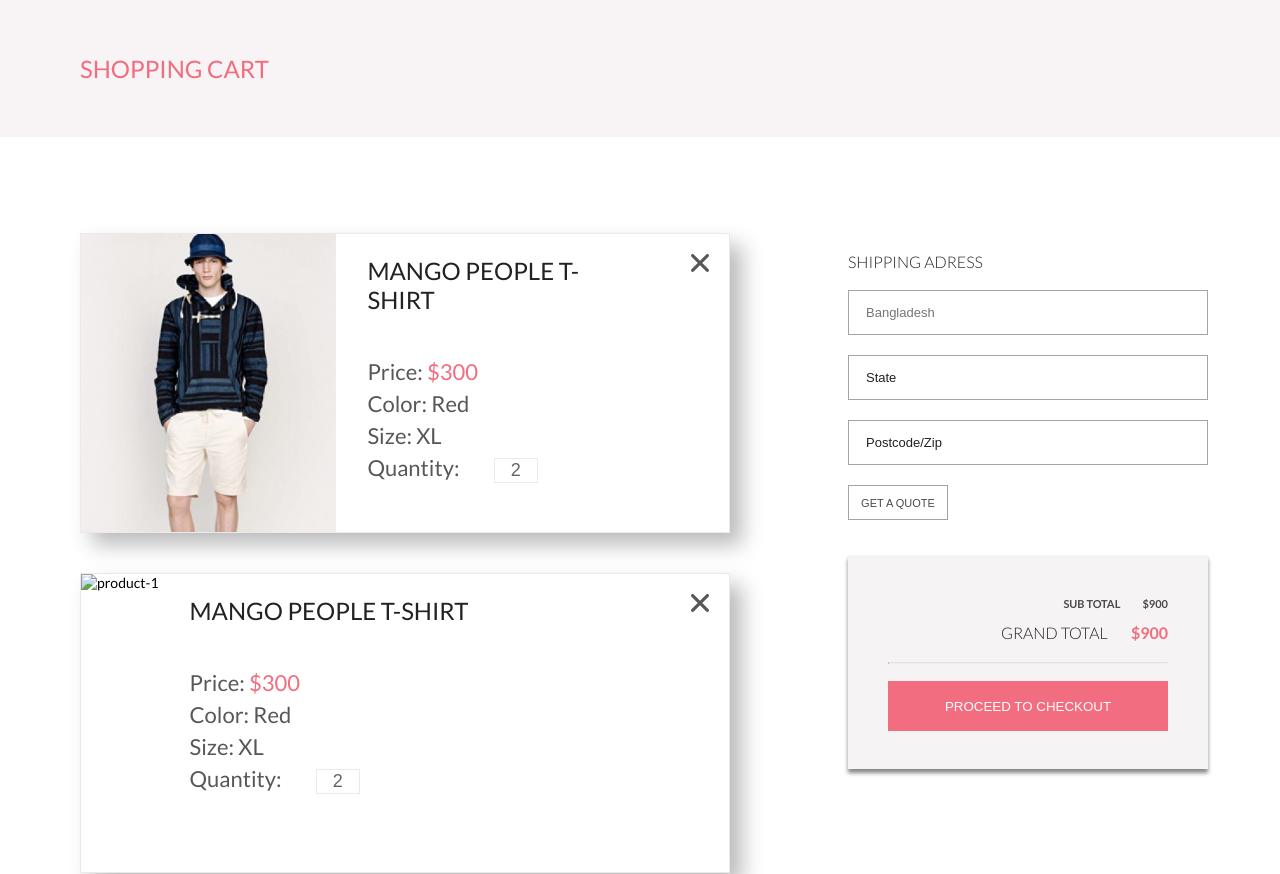
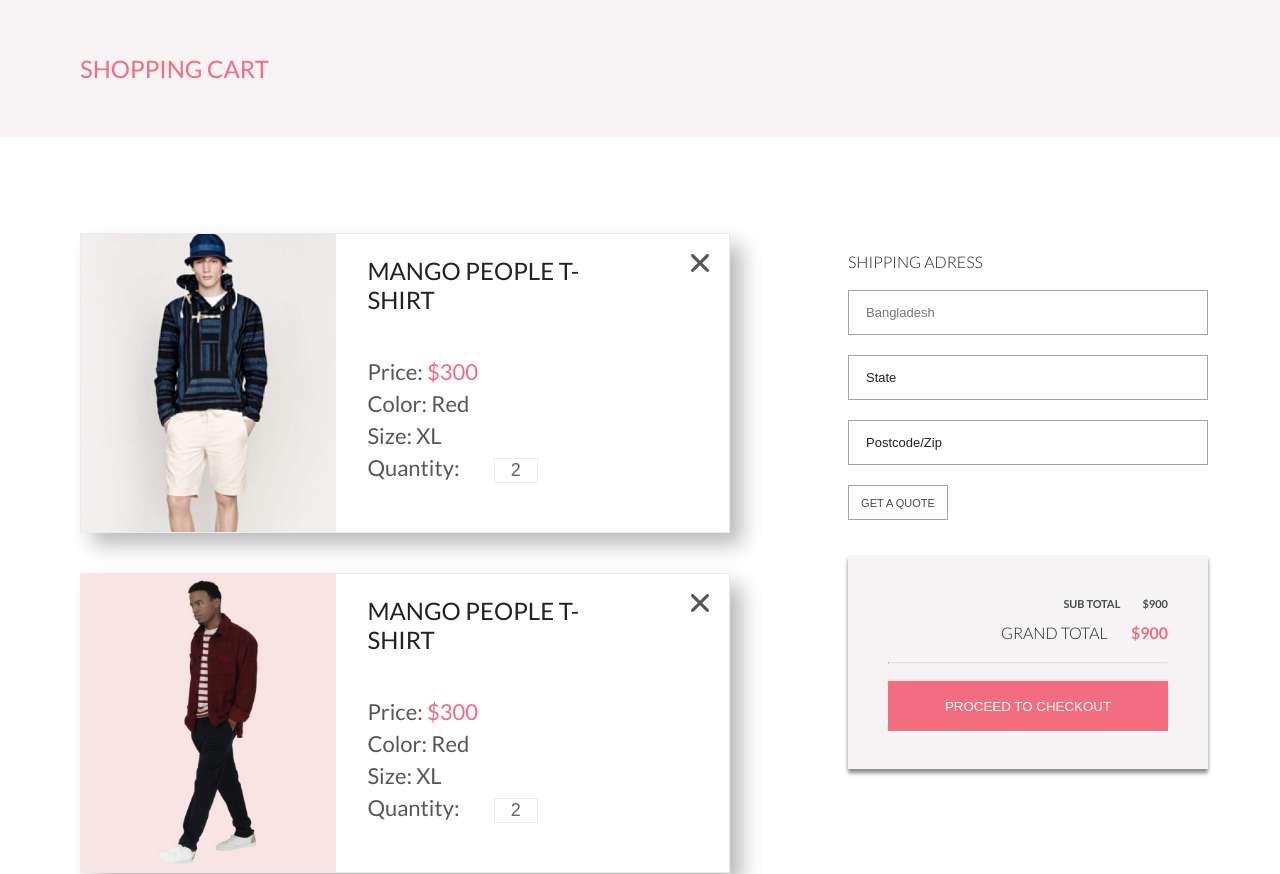
Before and after one commit to irada-vip/market, a plain HTML site: page cart.html in a window 1280 px wide. Shown: the part 79-953 px from the top of the page. Drawn offline with Linux system fonts and the light colour scheme; the site is published under a folder, as on GitHub Pages, so addresses that start at the root find nothing.

Commit message:
pc all pages

```diff
--- a/cart.html
+++ b/cart.html
@@ -57,7 +57,7 @@
             </div>
             <div class="cart__product">
                 <a href="#"><img class="cart__cross" src="img/cross-delete.svg" alt="cross"></a>
-                <img src="/img/catalog-2.jpg" alt="product-1">
+                <img src="img/catalog-2.jpg" alt="product-1">
                 <div class="product__info-1">
                     <h4 class="cart__product-name">MANGO PEOPLE T-SHIRT</h4>
                     <div class="product__stats">
```
